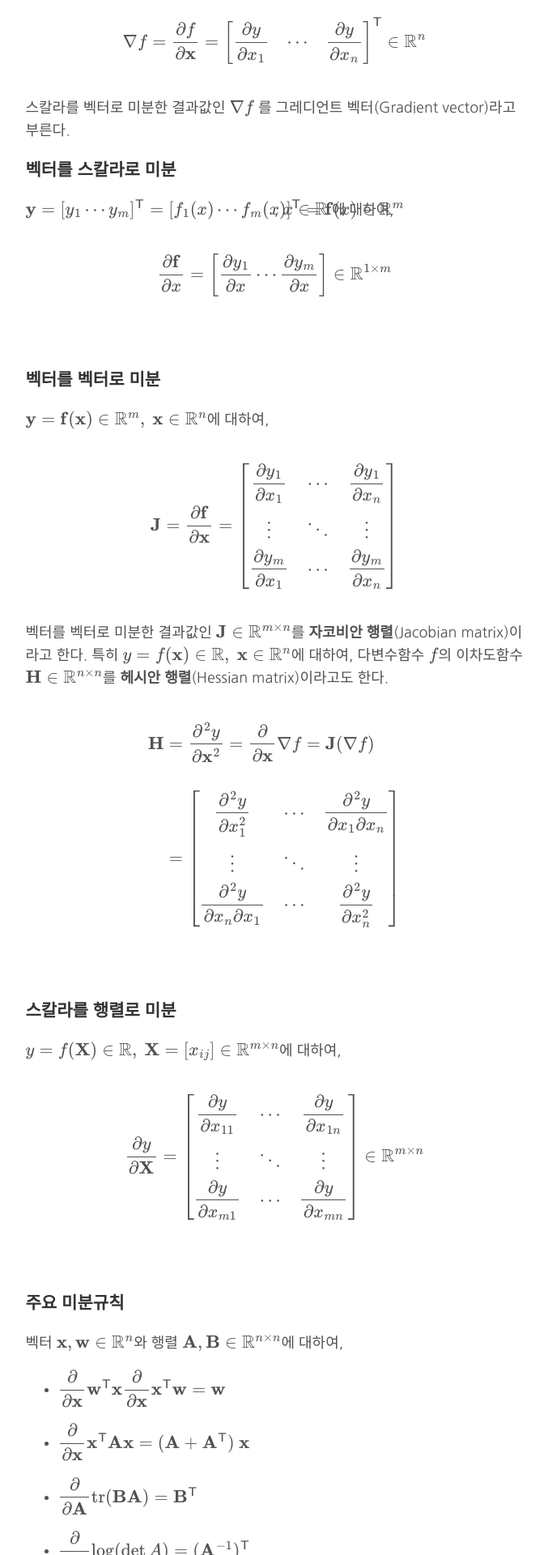
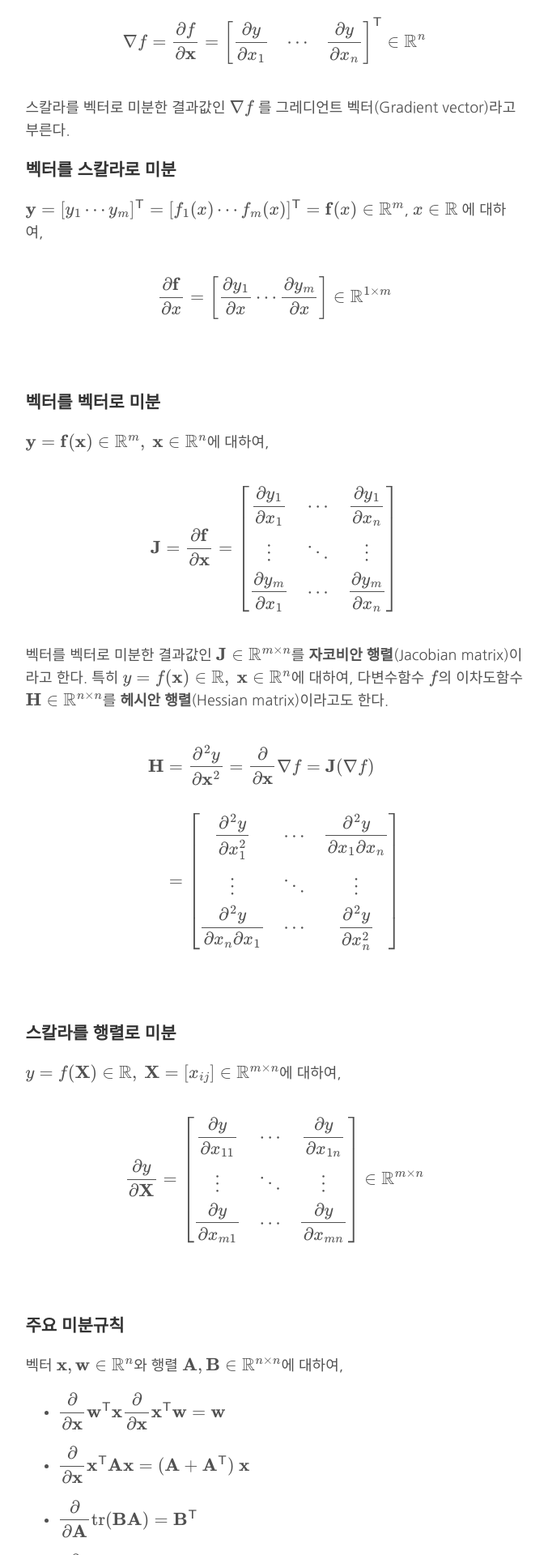
Before and after one commit to gem763/gem763.github.io, a Jekyll site: the page built from 6-linear-algebra-basic.md, in a window 1280 px wide. Shown: the part 2866-4786 px from the top of the page at 81% size, without its empty margins (301-978 px from the left). Built offline with Jekyll 4.4.1, drawn with Linux system fonts in a browser that asks for light colours; formulas are drawn with MathJax 3; comment, search, counter and statistics services are not loaded.

Commit message:
Update main.css

```diff
--- a/assets/css/main.css
+++ b/assets/css/main.css
@@ -96,7 +96,7 @@ hr {
 
 .math-inline{
 	display: inline-block;
-	max-width: 50%;
+	max-width: 90%;
 }
 
 .math-block{
```
